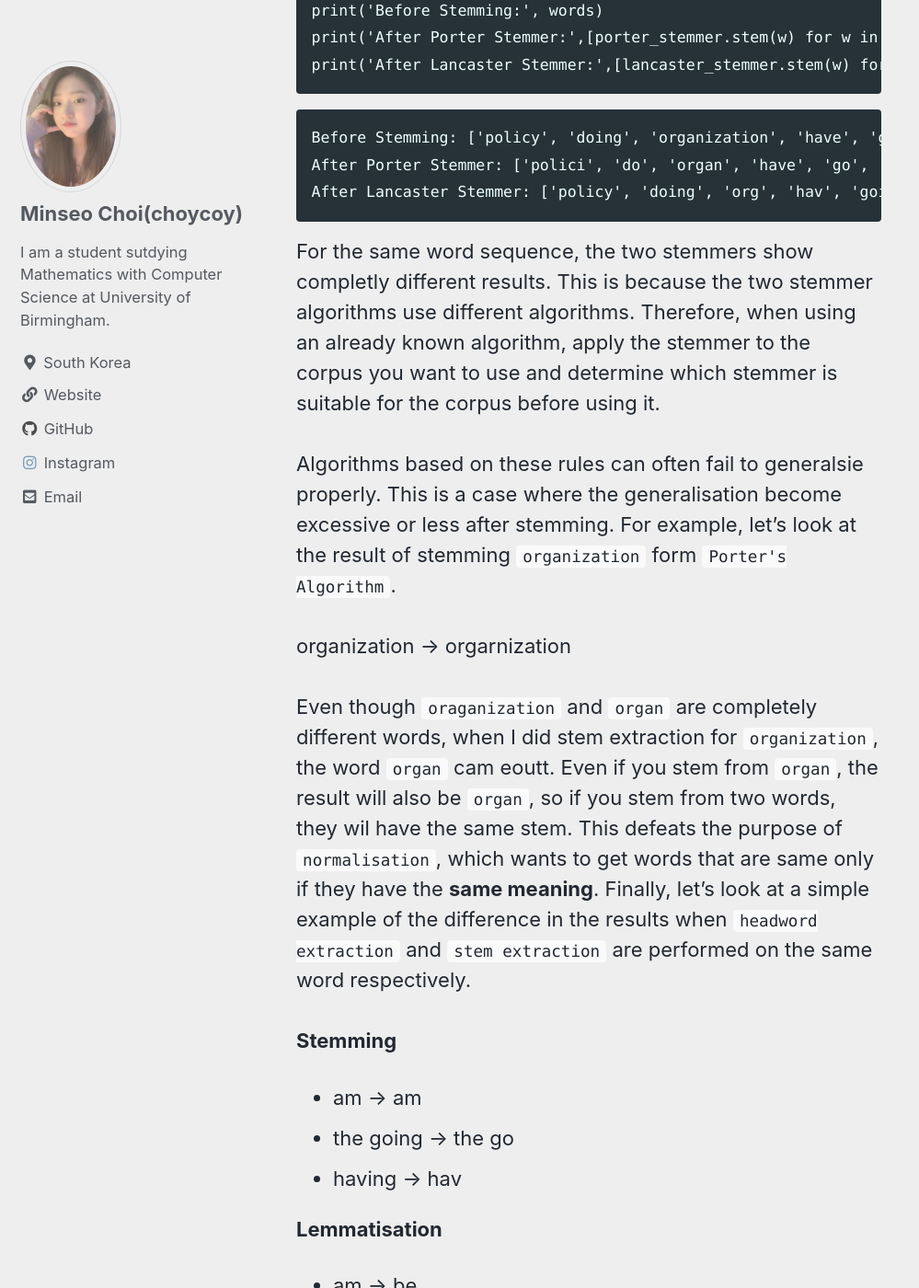
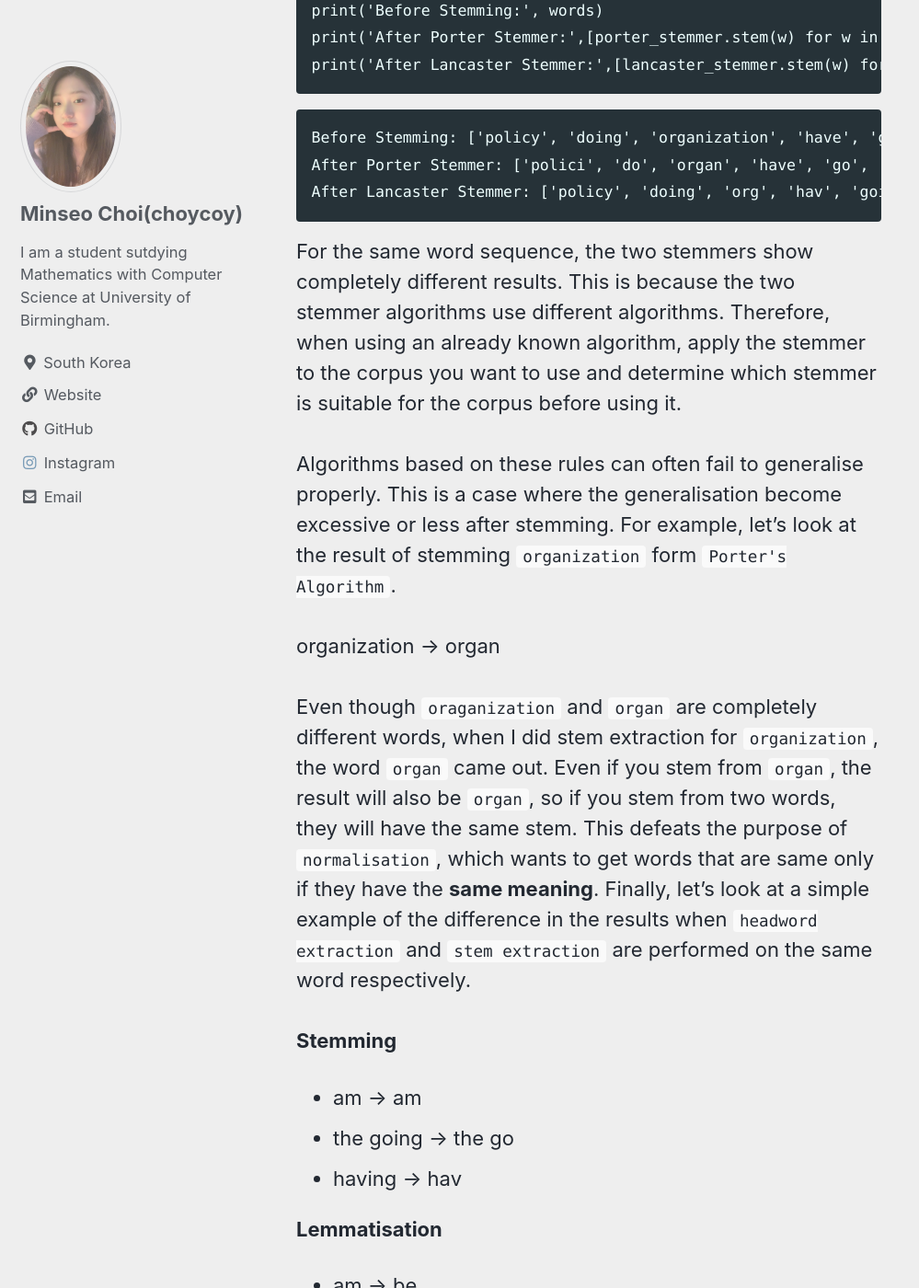
Before and after one commit to choycoy/choycoy.github.io, a Jekyll site: the page built from _posts/2022-12-28-08-nlp-lemmatisation-and-stemming.markdown, in a window 1280 px wide and 1400 px high, scrolled down 5973 px. Shown: the whole window at 92% size, without its empty margins (0-999 px from the left). Built offline with Jekyll 4.4.1, drawn with Linux system fonts in a browser that asks for light colours; cached includes are drawn as plain includes; some of the changed text lies outside the part shown.

Commit message:
Update 2022-12-28-08-nlp-lemmatisation-and-stemming.markdown

````diff
--- a/_posts/2022-12-28-08-nlp-lemmatisation-and-stemming.markdown
+++ b/_posts/2022-12-28-08-nlp-lemmatisation-and-stemming.markdown
@@ -9,7 +9,7 @@ tags:
 💡 This post introduces Stemming and Lemmatisation.
 {: .notice--warning}
 
-Among the normalisation techniques, we learn about the concepts of `Lemmatisation` and `Stemming`, which are techniques that can **reduce the number of words** in the corpus. Also, understand how the results differ between the two.
+Among the `normalisation` techniques, we learn about the concepts of `Lemmatisation` and `Stemming`, which are techniques that can **reduce the number of words** in the corpus. Also, understand how the results differ between the two.
 <br>
 <br>
 The meaning of these two tasks is that although they are different words when viewed with the naked eye, if they can be generalised to one word, they will be `generalised to one word` to **reduce the number of words** in the document. These methods are mainly used in NLP problems that use `Bag of Words(BoW)` expressions, which is to solve problem based on **word frequencies**. The goal of `preprocessing`, or more precisely, `normalisation` in NLP is always to **reduce complexity** from the corpus you have.
@@ -149,16 +149,16 @@ After Porter Stemmer: ['polici', 'do', 'organ', 'have', 'go', 'love', 'live', 'f
 After Lancaster Stemmer: ['policy', 'doing', 'org', 'hav', 'going', 'lov', 'liv', 'fly', 'die', 'watch', 'has', 'start']
 ```
 
-For the same word sequence, the two stemmers show completly different results. This is because the two stemmer algorithms use different algorithms. Therefore, when using an already known algorithm, apply the stemmer to the corpus you want to use and determine which stemmer is suitable for the corpus before using it.
+For the same word sequence, the two stemmers show completely different results. This is because the two stemmer algorithms use different algorithms. Therefore, when using an already known algorithm, apply the stemmer to the corpus you want to use and determine which stemmer is suitable for the corpus before using it.
 <br>
 <br>
-Algorithms based on these rules can often fail to generalsie properly. This is a case where the generalisation become excessive or less after stemming. For example, let's look at the result of stemming `organization` form `Porter's Algorithm`.
+Algorithms based on these rules can often fail to generalise properly. This is a case where the generalisation become excessive or less after stemming. For example, let's look at the result of stemming `organization` form `Porter's Algorithm`.
 <br>
 <br>
-organization -> orgarnization
+organization -> organ
 <br>
 <br>
-Even though `oraganization` and `organ` are completely different words, when I did stem extraction for `organization`, the word `organ` cam eoutt. Even if you stem from `organ`, the result will also be `organ`, so if you stem from two words, they wil have the same stem. This defeats the purpose of `normalisation`, which wants to get words that are same only if they have the **same meaning**. Finally, let's look at a simple example of the difference in the results when `headword extraction` and `stem extraction` are performed on the same word respectively.
+Even though `oraganization` and `organ` are completely different words, when I did stem extraction for `organization`, the word `organ` came out. Even if you stem from `organ`, the result will also be `organ`, so if you stem from two words, they will have the same stem. This defeats the purpose of `normalisation`, which wants to get words that are same only if they have the **same meaning**. Finally, let's look at a simple example of the difference in the results when `headword extraction` and `stem extraction` are performed on the same word respectively.
 <br>
 <br>
 **Stemming**
````
